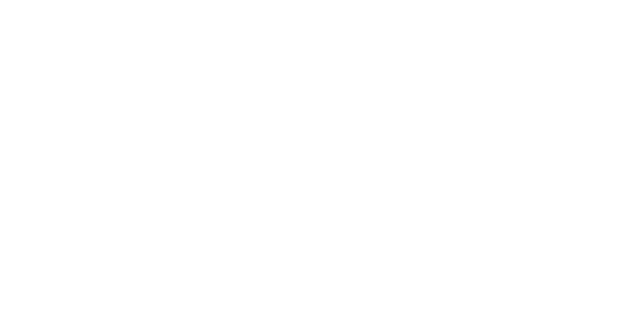
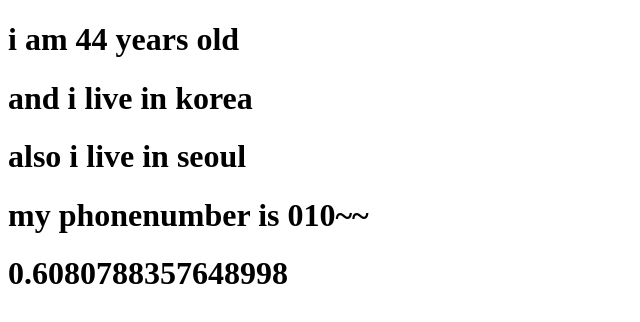
Before and after one commit to hoonil1/hoonil_react, a React (Create React App) app: page / in a window 1280 px wide. Shown: the top 322 px of the page, without its empty margins (0-640 px from the left). Built offline with nearby package versions, Linux system fonts and the light colour scheme.

Commit message:
jsx에서 javascript 코드 작성은 {} 사용 연습 완료

```diff
--- a/src/App.js
+++ b/src/App.js
@@ -1,8 +1,24 @@
+function MyComp() {
+  const address = "seoul";
+  const country = "korea";
+  const phone = "010~~";
+  const age = 44;
+  const random = Math.random();
+  return (
+    <>
+      <h1>i am {age} years old</h1>
+      <h1>and i live in {country}</h1>
+      <h1>also i live in {address}</h1>
+      <h1>my phonenumber is {phone}</h1>
+      <h1>{random}</h1>
+    </>
+  );
+}
 
 function App() {
   return (
     <div>
-
+      <MyComp />
     </div>
   );
 }
```
